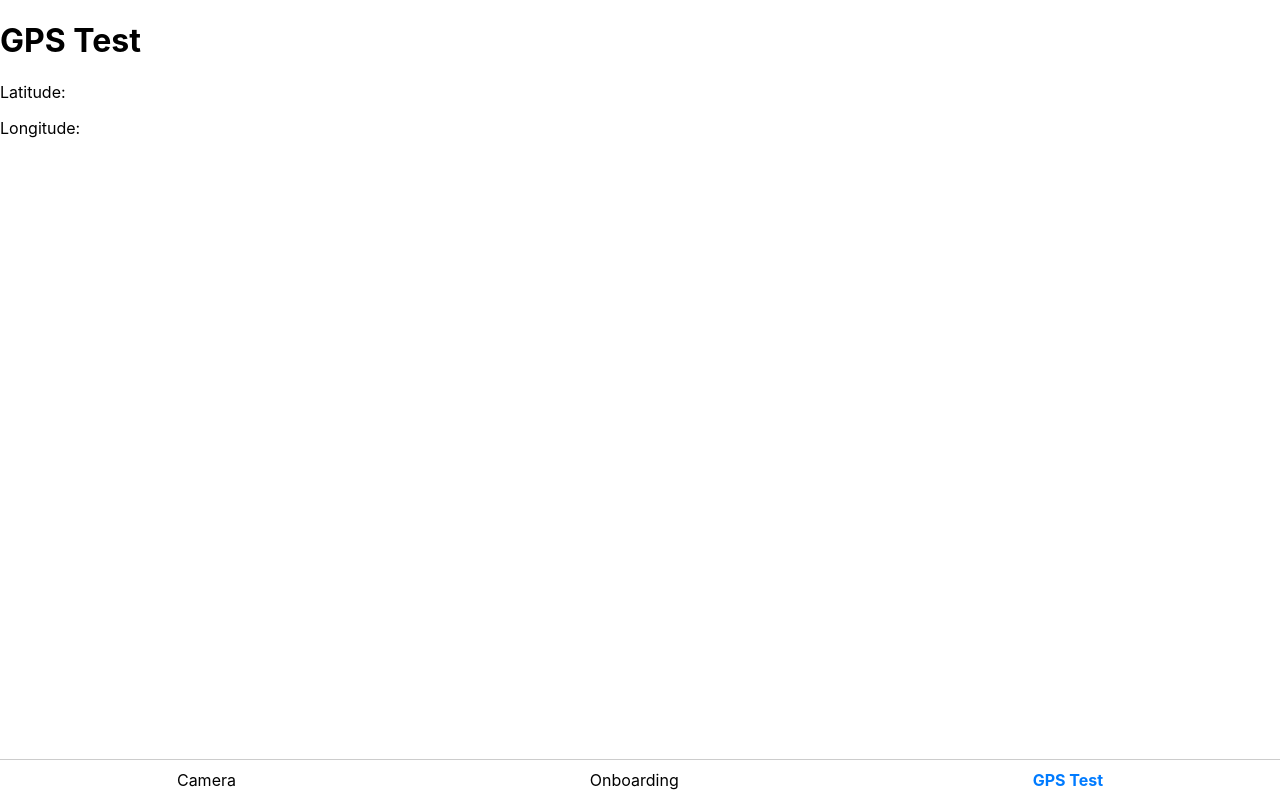
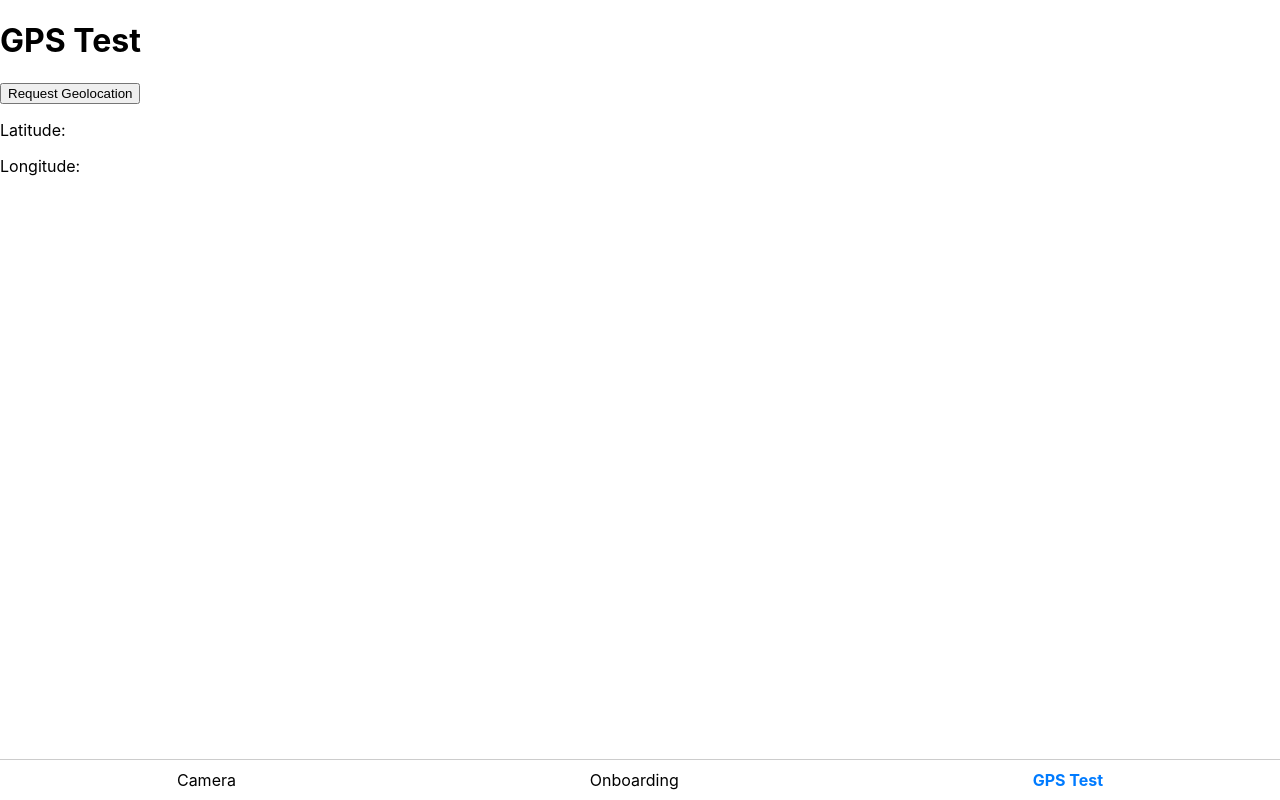
Before and after one commit to chickHackathon/Frontend, a React (Create React App) app: page /gpstest in a window 1280 px wide. Built offline with nearby package versions, Linux system fonts and the light colour scheme; no server answers.

Commit message:
[FEAT] gps permission request

```diff
--- a/src/pages/GpsTest.tsx
+++ b/src/pages/GpsTest.tsx
@@ -52,6 +52,7 @@ const GpsTest: React.FC = () => {
     return (
         <div>
             <h1>GPS Test</h1>
+            <button onClick={requestGeolocation}>Request Geolocation</button>
             {error ? (
                 <p>Error: {error}</p>
             ) : (
```
Also changed, not shown: 1 other file (tests, documents, lock files or other folders).
